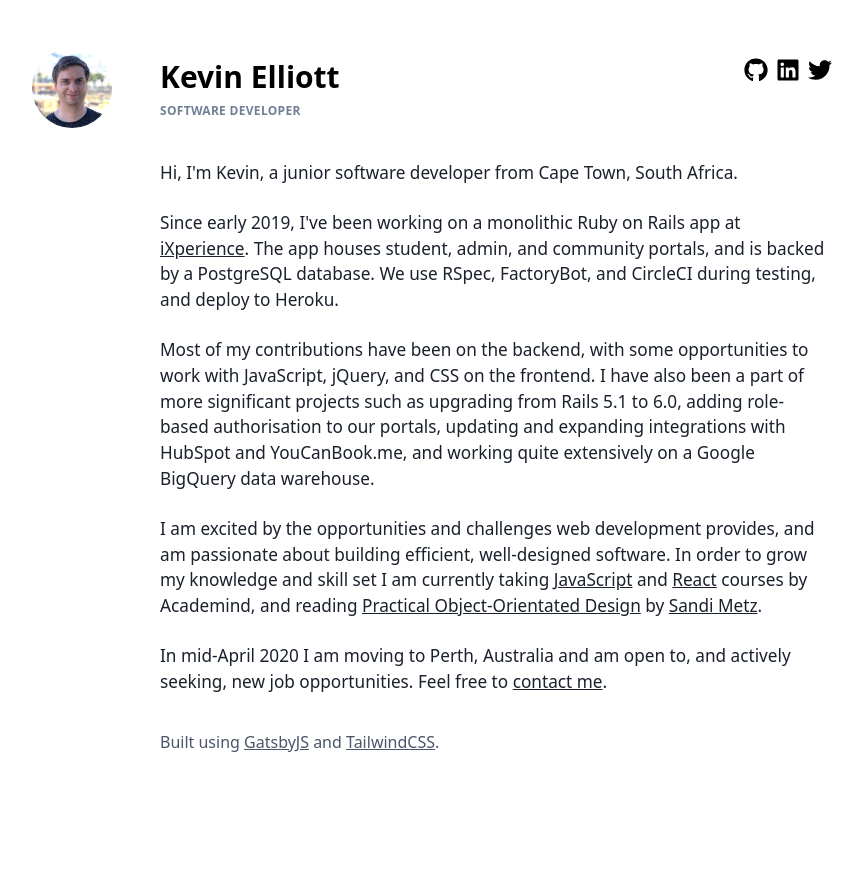
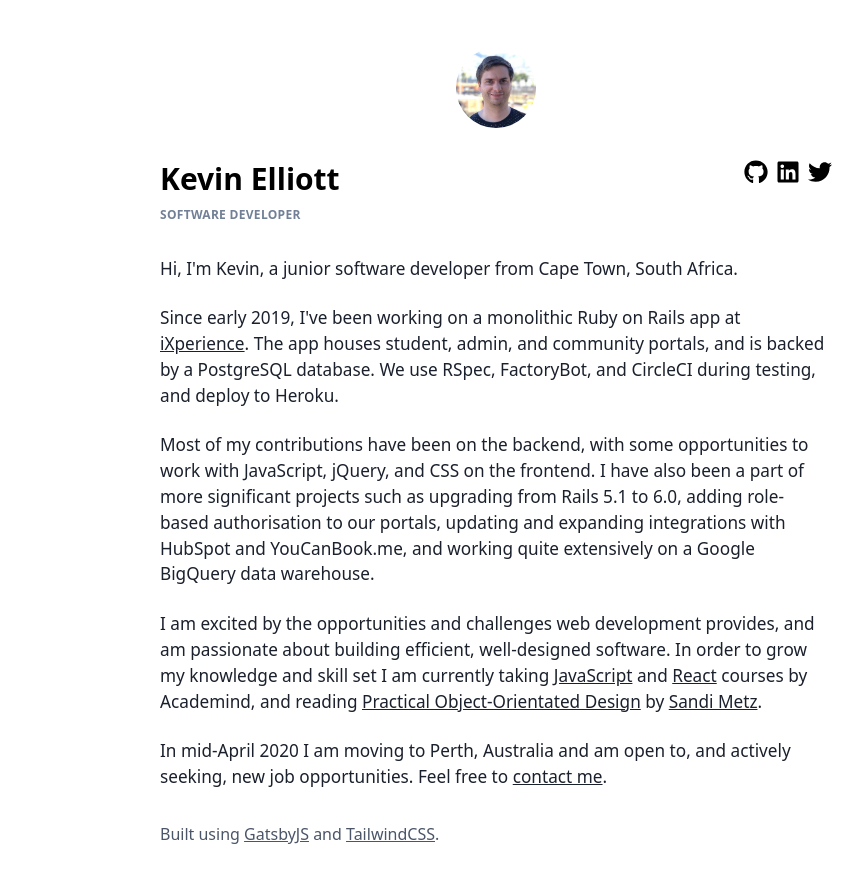
Before and after one commit to remnantkevin/remnantkevin.github.io, a Gatsby site: page / in a window 1280 px wide. Shown: the whole page, without its empty margins (64-927 px from the left). Before the commit the page ends 800 px from the top, so only its background shows below. Built offline with nearby package versions, Linux system fonts and the light colour scheme; Gatsby itself is replaced by a stand-in of ours.

Commit message:
Move headshot image placement

```diff
--- a/src/pages/index.js
+++ b/src/pages/index.js
@@ -19,20 +19,17 @@ import headshot from "../images/kevin-elliott.png"
 export default ({ data }) => (
   <div>
     <SEO title={data.site.siteMetadata.title} />
-    <div className="sticky-footer-container py-8 lg:py-12 px-6 md:px-16 lg:px-24 font-sans text-black leading-tight antialiased">
-      <header>
-        <div className="flex md:block lg:flex items-center">
-          <div className="mb-0 md:mb-4 lg:mb-0 flex flex-no-shrink pr-4 md:pr-6 lg:pr-12">
-            <Link className="no-underline" to="/">
+    <div className="sticky-footer-container py-8 lg:py-12 px-6 md:px-16 lg:px-24 font-sans text-black">
+      <header class="lg:pl-32">
+        <div class="flex justify-center max-w-2xl">
            <img src={headshot} alt="headshot" className="h-10 w-10 md:h-12 md:w-12 lg:h-20 lg:w-20 rounded-full" />
-            </Link>
         </div>
-          <div className="flex flex-grow justify-between max-w-2xl">
 
+        <div className="flex justify-between max-w-2xl mt-8">
           <div>
-              <Link className="block text-black no-underline font-bold text-xl lg:text-3xl font-extrabold leading-none lg:leading-tight hover:text-teal-600" to="/">
+            <div className="text-black font-bold text-xl lg:text-3xl font-extrabold leading-none lg:leading-tight">
               Kevin Elliott
-              </Link>
+            </div>
             <div className="mt-3 lg:mt-2 uppercase tracking-wide text-xs text-gray-600 font-semibold">
               Software developer
             </div>
@@ -54,8 +51,6 @@ export default ({ data }) => (
                 <FaTwitter className="h-6 w-6 hover-teal-600" />
               </ExternalLink>
             </div>
-            </div>
-
           </div>
         </div>
       </header>
```
Lines whose indentation alone changed are shown as unchanged.
